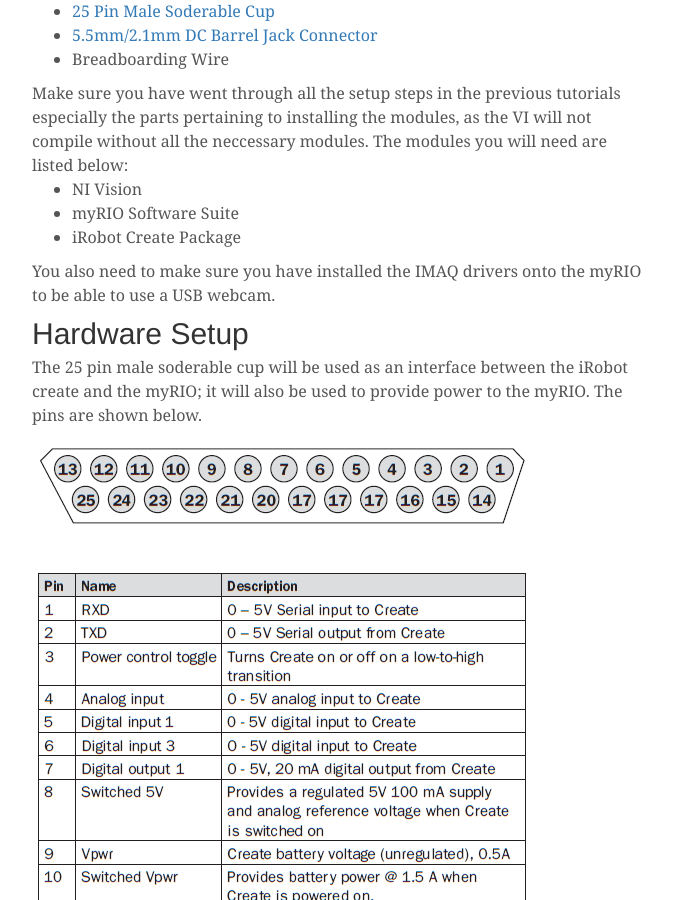
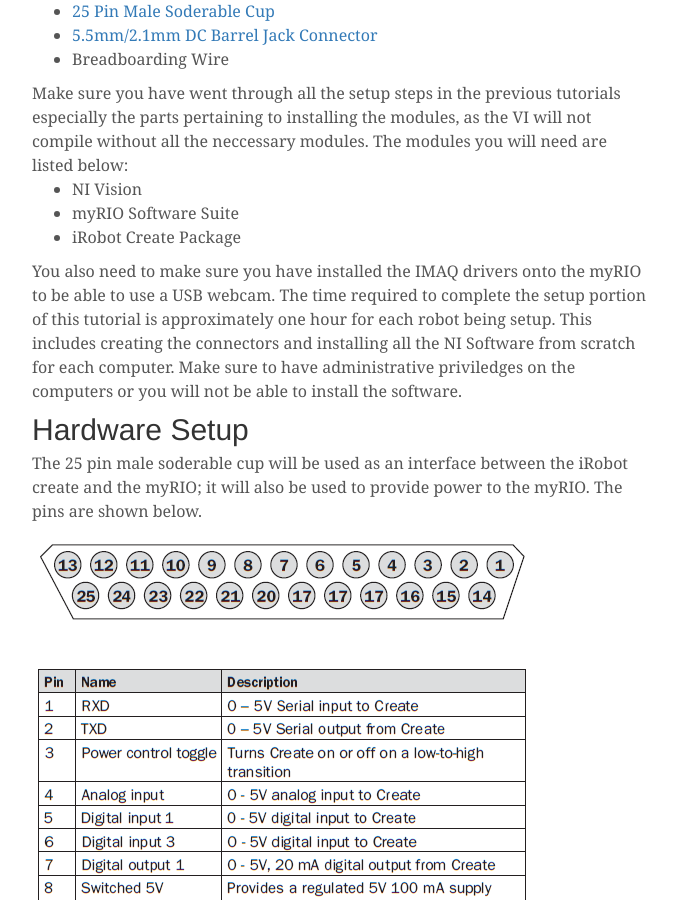
Before and after one commit to LabVIEW-Robotics/LabVIEW-Robotics.github.io, a Jekyll site: the page built from tutorial.html, in a window 1280 px wide and 900 px high, scrolled down 357 px. Shown: the whole window, without its empty margins (138-815 px from the left). Built offline with Jekyll 4.4.1, drawn with Linux system fonts in a browser that asks for light colours; nearby versions of some CDN libraries; Markdown is read by kramdown in place of the engine named in the settings.

Commit message:
for educators

```diff
--- a/tutorial.html
+++ b/tutorial.html
@@ -32,7 +32,11 @@
 <li>iRobot Create Package</li>
 </ul>
 You also need to make sure you have installed the IMAQ drivers onto the myRIO to be
-able to use a USB webcam.
+able to use a USB webcam. The time required to complete the setup portion of this tutorial
+is approximately one hour for each robot being setup. This includes creating the
+connectors and installing all the NI Software from scratch for each computer.
+Make sure to have administrative priviledges on the computers or you will not be
+able to install the software.
 </p>
 <h2 class="blog-post-title">Hardware Setup</h2>
 <p>The 25 pin male soderable cup will be used as an interface between the iRobot create and
```
